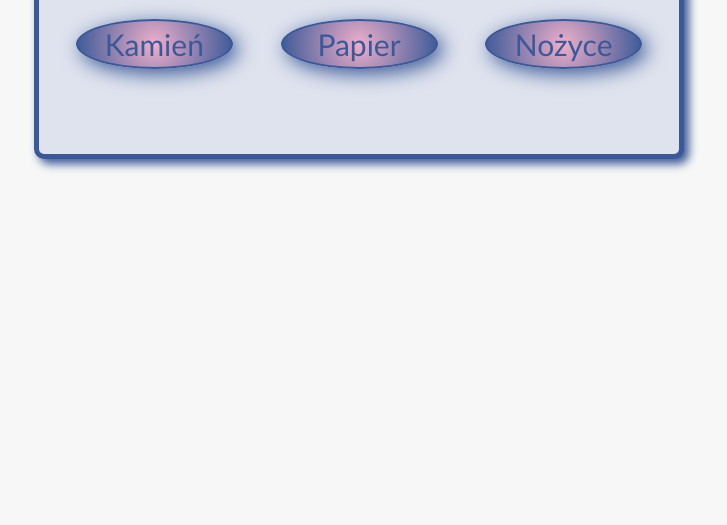
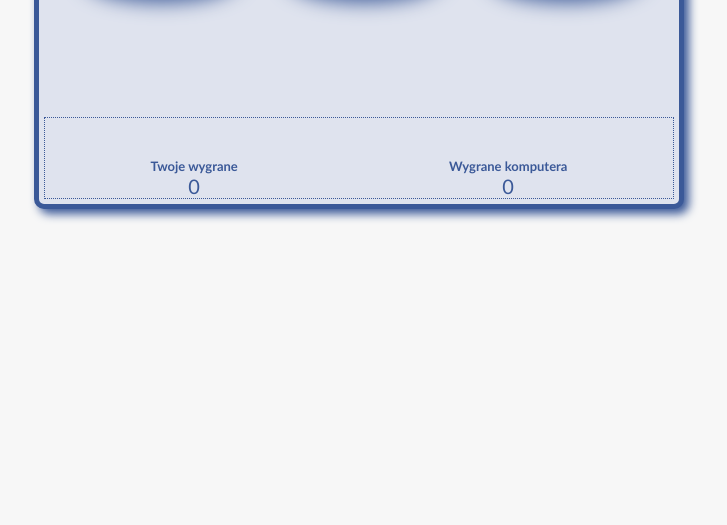
Before and after one commit to BarbaraPakula/javascript-prework, a website: page index.html in a window 1280 px wide. Shown: the part 275-800 px from the top of the page, without its empty margins (281-1008 px from the left). Drawn offline with Linux system fonts and the light colour scheme.

Commit message:
add js score counting for players

```diff
--- a/index.html
+++ b/index.html
@@ -18,6 +18,18 @@
             <button id="play-scissors">Nożyce</button>
         </div>
         <div id="messages"></div>
+        <div id="result">
+            <div id="players">
+                <div id="player">
+                    <h6>Twoje wygrane</h6>
+                    <span id="scoreuser">0</span>
+                </div>
+                <div id="player">
+                    <h6> Wygrane komputera</h6>
+                    <span id="scorecomputer">0</span>
+                </div>
+            </div>
+        </div>
     </div>
     <script src="js/functions.js"></script>
     <script src="js/script.js"></script>
--- a/sass/style.scss
+++ b/sass/style.scss
@@ -2,7 +2,7 @@
     margin: 0;
     padding: 0;
     box-sizing: border-box;
-    font-size: 30px;
+    font-size: 20px;
     font-family: Calibri;
     color: #3b5998;
     margin-top: 20px;
@@ -10,6 +10,7 @@
 
 body {
     background-color: #f7f7f7;
+
 }
 
 .container {
@@ -66,3 +67,14 @@ button:hover {
     padding-top: 40px;
     width: 100%;
 }
+
+#players {
+    border: 1px dotted #3b5998;
+    display: flex;
+    justify-content: space-around;
+    text-align: center;
+}
+
+h6 {
+    font-size: small;
+}
```
Also changed, not shown: css/style.css, 1 other file.
